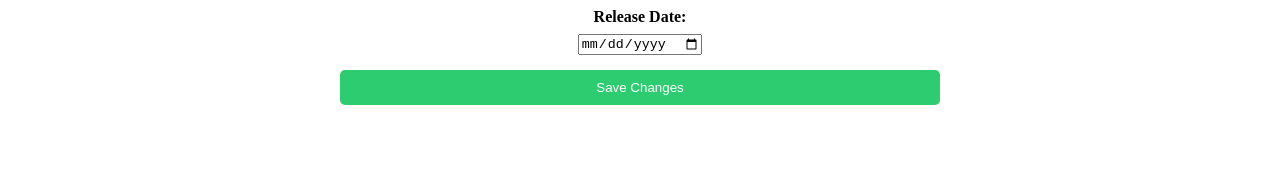
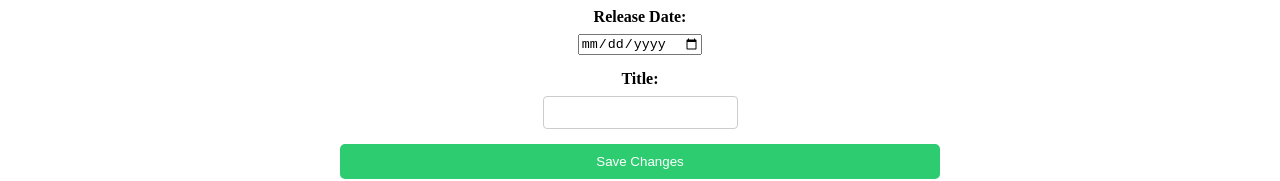
Before and after one commit to RyoniCho/ReactJS_Tutorial, a React (Create React App) app in the folder first-react-webapp/: page /edit/1 in a window 1280 px wide. Shown: the part 580-761 px from the top of the page. Built offline with nearby package versions, Linux system fonts and the light colour scheme; no server answers.

Commit message:
mainMovie add

```diff
--- a/first-react-webapp/src/AMoiveDetail.js
+++ b/first-react-webapp/src/AMoiveDetail.js
@@ -73,6 +73,10 @@ const AMovieDetail = ({isAuthenticated,isNSFWContentBlured}) => {
                     <source src={`${Config.apiUrl}/${movie.trailer}`} type="video/mp4" />
                     Your browser does not support the video tag.
                 </video>
+                <video controls className="movie-detail-trailer">
+                    <source src={`${Config.apiUrl}/${movie.mainMovie}`} type="video/mp4" />
+                    Your browser does not support the video tag.
+                </video>
                 <div className="movie-detail-info">
                     <p><strong>Category:</strong> {movie.category.toUpperCase()}</p>
                     <p><strong>Serial Number:</strong> {movie.serialNumber}</p>
--- a/first-react-webapp/src/EditMovie.js
+++ b/first-react-webapp/src/EditMovie.js
@@ -18,7 +18,8 @@ function EditMovie() {
         serialNumber: '',
         plexRegistered: false,
         releaseDate: Date.now(),
-        category:'Unknown'
+        category:'Unknown',
+        mainMovie:''
 
     });
 
@@ -129,6 +130,10 @@ function EditMovie() {
                 Release Date:
                 <input type="date" name="releaseDate" value={movie.releaseDate} onChange={handleChange} />
             </label>
+            <label>
+                Title:
+                <input type="text" name="main Movie" value={movie.mainMovie} onChange={handleChange} />
+            </label>
 
             <button type="submit">Save Changes</button>
         </form>
--- a/first-react-webapp/src/RegistInfo.js
+++ b/first-react-webapp/src/RegistInfo.js
@@ -17,6 +17,7 @@ function RegistInfo()
     const [releaseDate,setReleaseDate] = useState(Date.now);
     const [isUploading, setIsUploading] = useState(false);
     const [uploadProgress, setUploadProgress] = useState(0);
+    const [mainMoviePath,setMainMoviePath] =useState('');
 
     //Actors
     const [actors, setActors] = useState([]);
@@ -137,6 +138,7 @@ function RegistInfo()
         formData.append('urlImage',urlImage);
         formData.append('urlTrailer',urlTrailer);
         formData.append('urlsExtraImage',urlsExtraImage);
+        formData.append('mainMoviePath', mainMoviePath);
 
         setIsUploading(true);
         setUploadProgress(0);
@@ -159,6 +161,7 @@ function RegistInfo()
             setTitle('');
             setImage(null);
             setTrailer(null);
+            setMainMoviePath('')
 
             navigate('/'); // 메인 페이지로 이동
         }
@@ -287,6 +290,13 @@ function RegistInfo()
 
                 </div>
                 <div>
+                    <label>Main Movie</label>
+                    {
+                        <input type="text" placeholder="Type Main Movie Path.." value={mainMoviePath}
+                        onChange={(e) => setMainMoviePath(e.target.value)}/>
+                    }
+                </div>
+                <div>
                     <label>Release Date:</label>
                     <input
                         type="date"
```
